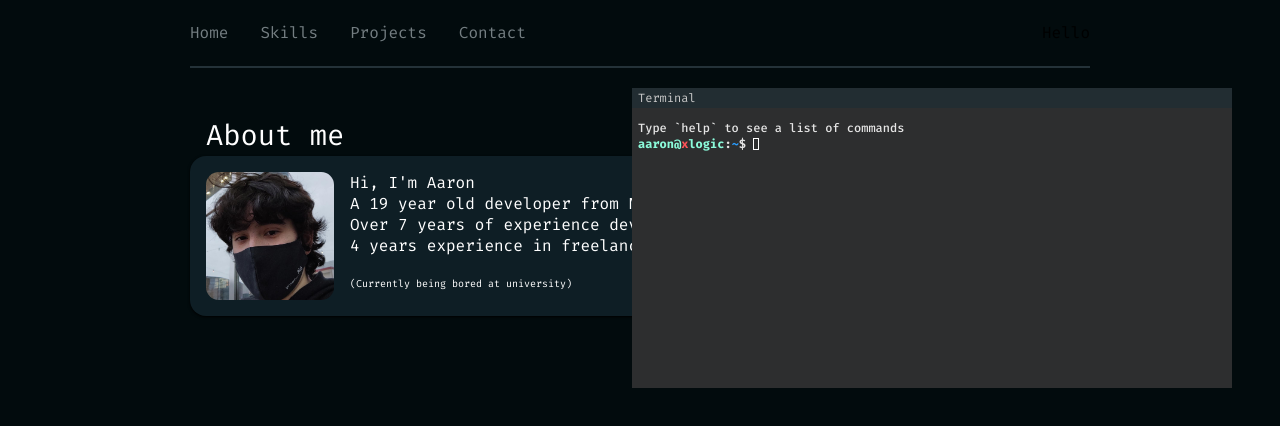
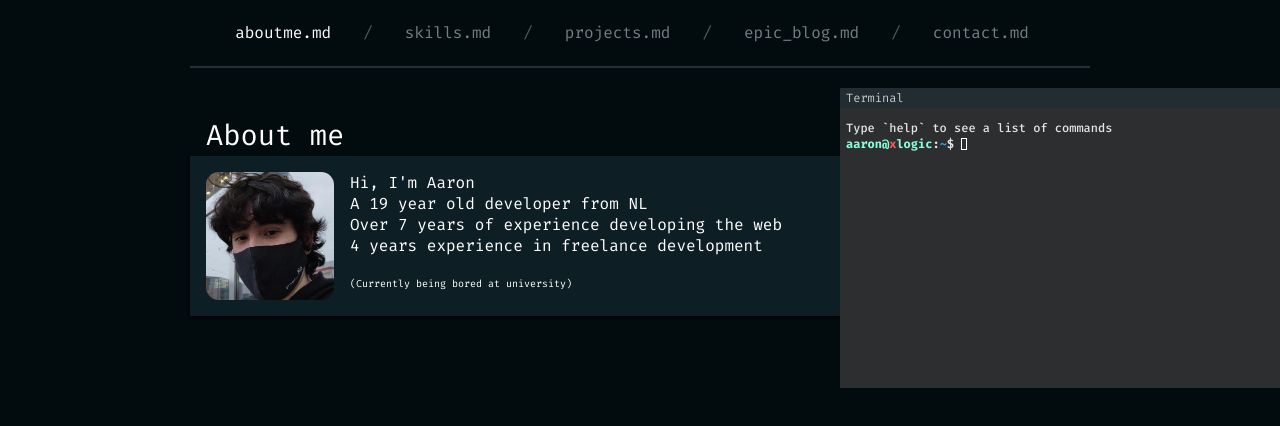
Before and after one commit to Hattorius/portfolio, a React (Vite) app: page / in a window 1280 px wide. Shown: the top 426 px of the page. Built offline with nearby package versions, Linux system fonts and the light colour scheme.

Commit message:
Made changes to header, started making some kind of routing system

```diff
--- a/src/App.tsx
+++ b/src/App.tsx
@@ -1,6 +1,6 @@
 import React, { useState } from "react";
 import styled, { createGlobalStyle } from "styled-components";
-import { AboutMe } from "./components/AboutMe";
+import { Contents } from "./components/Contents";
 import { Console } from "./components/Console";
 import { Navbar } from "./components/Navbar";
 
@@ -16,13 +16,16 @@ const GlobalStyle = createGlobalStyle`
     * {
         box-sizing: border-box;
     }
+    .active {
+        color: #fefefe;
+    }
 `;
 
 const Wrapper = styled.div`
 	background: #020B0D;
 	display: flex;
 	justify-content: center;
-    min-height: 150vh;
+    min-height: 100vh;
 `;
 
 const Center = styled.div`
@@ -41,16 +44,23 @@ const Button = styled.div`
 `;
 
 export const App = () => {
-    const goToPage = (page) => {
+    const [currentPage, setCurrentPage] = useState('aboutme.md');
+
+    const goToPage = (page: string) => {
+        setCurrentPage(page);
         console.log(page);
+    }
+
+    const pageContents = (pageContent: string) => {
+
     }
 
 	return (
 		<Wrapper>
 			<Center>
-                <Navbar goToHandler={goToPage}/>
-                <Console/>
-                <AboutMe/>
+                <Navbar goToHandler={goToPage} currentPage={currentPage}/>
+                <Console goToHandler={goToPage} currentPage={currentPage} pageContents={pageContents}/>
+                <Contents/>
             </Center>
 			<GlobalStyle />
 		</Wrapper>
--- a/src/components/Console.tsx
+++ b/src/components/Console.tsx
@@ -1,13 +1,15 @@
 import React, { useEffect, useState, useRef } from "react";
 import Draggable from "react-draggable";
 import styled from "styled-components";
+
+import aboutme_md from 'url:./../pages/aboutme.md';
 
 const Wrapper = styled.div`
     position: absolute;
     background-color: #2d2e2f;
     position: -webkit-sticky;
     position: fixed;
-    right: 3rem;
+    right: -10rem;
     width: 100%;
     max-width: 35%;
     margin-top: 20px;
@@ -135,16 +137,13 @@ const Typer = () => {
     }
 }
 
-function reverse(s){
-    return s.split("").reverse().join("");
-}
-
-export const Console = () => {
+export const Console = ( props ) => {
     const [input, inputState] = useState('');
     const [active, setActive] = useState(false);
     const [consoleData, setConsoleData] = useState<ConsoleLine[]>([
         {type:'log', message:'Type `help` to see a list of commands', path:'~'}
     ]);
+    const [currentPage, setCurrentPage] = useState('');
 
     const fileSystem = {
         '~': {
@@ -220,6 +219,7 @@ export const Console = () => {
                     logs.push({type: 'log', message: newPath[args[0]], path: '~'});
                 }
                 setConsoleData(consoleData.concat(logs));
+                // do something with props.goToHandler(page);
             }
         }
     }
--- a/src/components/AboutMe.tsx
+++ b/src/components/Contents.tsx
@@ -1,17 +1,17 @@
 import React from "react";
 import styled from "styled-components";
-import avatar from './../images/avatar.png';
+import fs from "fs";
+
+import avatar from 'url:./../images/avatar.png';
 
 const Wrapper = styled.div``;
 
 const Content = styled.div`
     padding: 1rem;
     background-color: #0E1E25;
-    border-radius: 1rem;
     -webkit-box-shadow: 0px 1px 3px 0px #000000;
     box-shadow: 0px 1px 3px 0px #000000;
     width: 100%;
-    max-width: 650px;
     display: flex;
     color: #fff;
 `;
@@ -42,7 +42,7 @@ const Small = styled(Text)`
     font-size: 10px;
 `;
 
-export const AboutMe = ( props ) => {
+export const Contents = ( props ) => {
     return (
         <Wrapper>
             <Title>About me</Title>
--- a/src/components/Navbar.tsx
+++ b/src/components/Navbar.tsx
@@ -10,11 +10,8 @@ const Wrapper = styled.div`
 
 const MenuLeft = styled.div`
     display: flex;
-    justify-content: left;
-`;
-const MenuRight = styled.div`
-    display: flex;
-    justify-content: right;
+    justify-content: center;
+    width: 100%;
 `;
 
 const MenuItem = styled.div`
@@ -38,16 +35,24 @@ const MenuItem = styled.div`
     user-select: none;
 `;
 
+const EggsOrSomething = styled(MenuItem)`
+    color: #575a5c;
+`;
+
 export const Navbar = ( props ) => {
     return (
         <Wrapper>
             <MenuLeft>
-                <MenuItem onClick={() => props.goToHandler('home')}>Home</MenuItem>
-                <MenuItem onClick={() => props.goToHandler('skills')}>Skills</MenuItem>
-                <MenuItem onClick={() => props.goToHandler('projects')}>Projects</MenuItem>
-                <MenuItem onClick={() => props.goToHandler('contact')}>Contact</MenuItem>
+                <MenuItem className={(props.currentPage === 'aboutme.md' ? 'active' : '')} onClick={() => props.goToHandler('aboutme.md')}>aboutme.md</MenuItem>
+                <EggsOrSomething>/</EggsOrSomething>
+                <MenuItem className={(props.currentPage === 'skills.md' ? 'active' : '')} onClick={() => props.goToHandler('skills.md')}>skills.md</MenuItem>
+                <EggsOrSomething>/</EggsOrSomething>
+                <MenuItem className={(props.currentPage === 'projects.md' ? 'active' : '')} onClick={() => props.goToHandler('projects.md')}>projects.md</MenuItem>
+                <EggsOrSomething>/</EggsOrSomething>
+                <MenuItem className={(props.currentPage === 'blog.md' ? 'active' : '')} onClick={() => props.goToHandler('blog.md')}>epic_blog.md</MenuItem>
+                <EggsOrSomething>/</EggsOrSomething>
+                <MenuItem className={(props.currentPage === 'contact.md' ? 'active' : '')} onClick={() => props.goToHandler('contact.md')}>contact.md</MenuItem>
             </MenuLeft>
-            <MenuRight>Hello</MenuRight>
         </Wrapper>
     );
 }
--- /dev/null
+++ b/src/pages/aboutme.md
@@ -0,0 +1,6 @@
+# About me
+
+<img style="float: left; width: 8rem;" src="http://localhost:1234/avatar.193723fa.png"> Hi,  I'm Aaron. A 19 year old developer from the Netherlands.
+ I got over 7 years of experience developing the web with 4 years experience in freelance development
+
+*(Currently being bored at university)*
```
